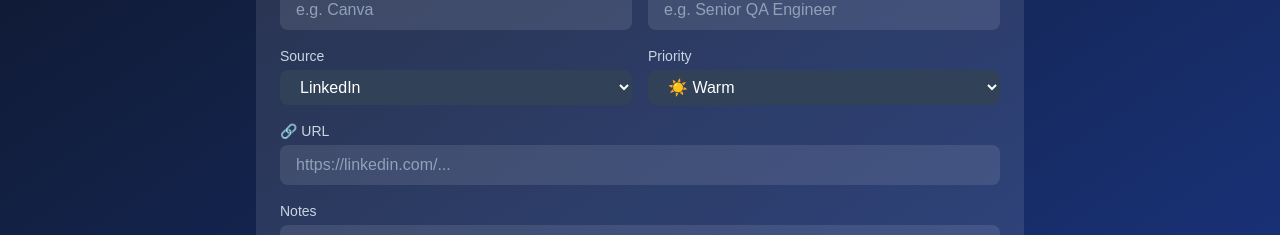
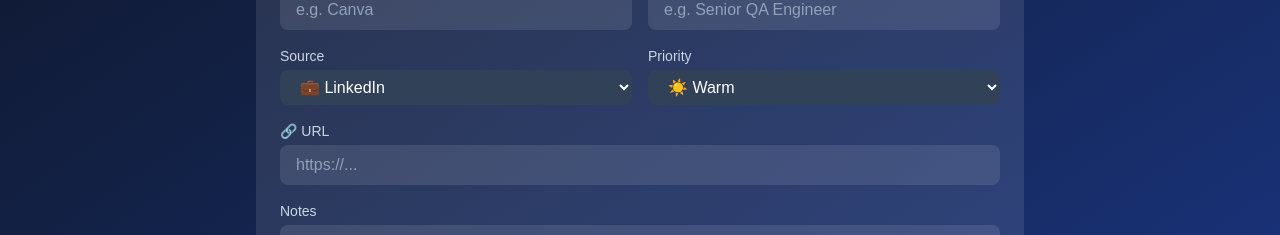
Before and after one commit to KishoreSDET/talentcompass, a Next.js app: page /leads in a window 1280 px wide. Shown: the part 210-445 px from the top of the page. Built offline with nearby package versions, Linux system fonts and the light colour scheme; no server answers; the database is empty.

Commit message:
fix: improve lead source labels and fix React warnings

```diff
--- a/app/leads/page.tsx
+++ b/app/leads/page.tsx
@@ -1,6 +1,7 @@
 'use client';
 
 import { useState, useEffect } from 'react';
+import Link from 'next/link';
 
 type Lead = {
   id: number;
@@ -34,6 +35,7 @@ export default function LeadsPage() {
 
   useEffect(() => {
     fetchLeads();
+    // eslint-disable-next-line react-hooks/exhaustive-deps
   }, []);
 
   const handleSubmit = async () => {
@@ -70,7 +72,7 @@ export default function LeadsPage() {
 
         {/* Header */}
         <div className="mb-8">
-          <a href="/" className="text-blue-300 text-sm hover:underline">← Back to Home</a>
+          <Link href="/" className="text-blue-300 text-sm hover:underline">← Back to Home</Link>
           <h1 className="text-3xl font-bold mt-2">⚡ Quick Capture</h1>
           <p className="text-slate-400 mt-1">Spotted a role? Save it in seconds before it slips away.</p>
         </div>
@@ -103,11 +105,13 @@ export default function LeadsPage() {
                 value={form.source}
                 onChange={e => setForm({ ...form, source: e.target.value })}
               >
-                <option value="linkedin">LinkedIn</option>
-                <option value="email">Email</option>
-                <option value="referral">Referral</option>
-                <option value="seek">Seek</option>
-                <option value="other">Other</option>
+                <option value="linkedin">💼 LinkedIn</option>
+                <option value="seek">🔍 Seek</option>
+                <option value="careers_page">🏢 Company Career Page</option>
+                <option value="recruiter_outreach">📩 Recruiter Outreach</option>
+                <option value="referral">👤 Referral</option>
+                <option value="community">💬 Community / Event</option>
+                <option value="other">🌐 Other</option>
               </select>
             </div>
             <div>
@@ -125,15 +129,19 @@ export default function LeadsPage() {
             <div className="md:col-span-2">
               <label className="text-sm text-slate-300 mb-1 block">
                 {form.source === 'referral' && '👤 Referred by'}
-                {form.source === 'email' && '📧 Email received from'}
-                {!['referral', 'email'].includes(form.source) && '🔗 URL'}
+                {form.source === 'recruiter_outreach' && '📧 Recruiter email / phone'}
+                {form.source === 'community' && '💬 Event or group name'}
+                {form.source === 'other' && '🌐 Where from?'}
+                {!['referral', 'recruiter_outreach', 'community', 'other'].includes(form.source) && '🔗 URL'}
               </label>
               <input
                 className="w-full bg-white/10 rounded-lg px-4 py-2 text-white placeholder-slate-400 focus:outline-none focus:ring-2 focus:ring-blue-400"
                 placeholder={
                   form.source === 'referral' ? 'e.g. John Smith (ex-Atlassian)' :
-                  form.source === 'email' ? 'e.g. recruiter@canva.com' :
-                  'https://linkedin.com/...'
+                  form.source === 'recruiter_outreach' ? 'e.g. recruiter@canva.com or 0412 345 678' :
+                  form.source === 'community' ? 'e.g. Sydney Tech Jobs Slack' :
+                  form.source === 'other' ? 'e.g. WhatsApp group, SMS' :
+                  'https://...'
                 }
                 value={form.url}
                 onChange={e => setForm({ ...form, url: e.target.value })}
```
